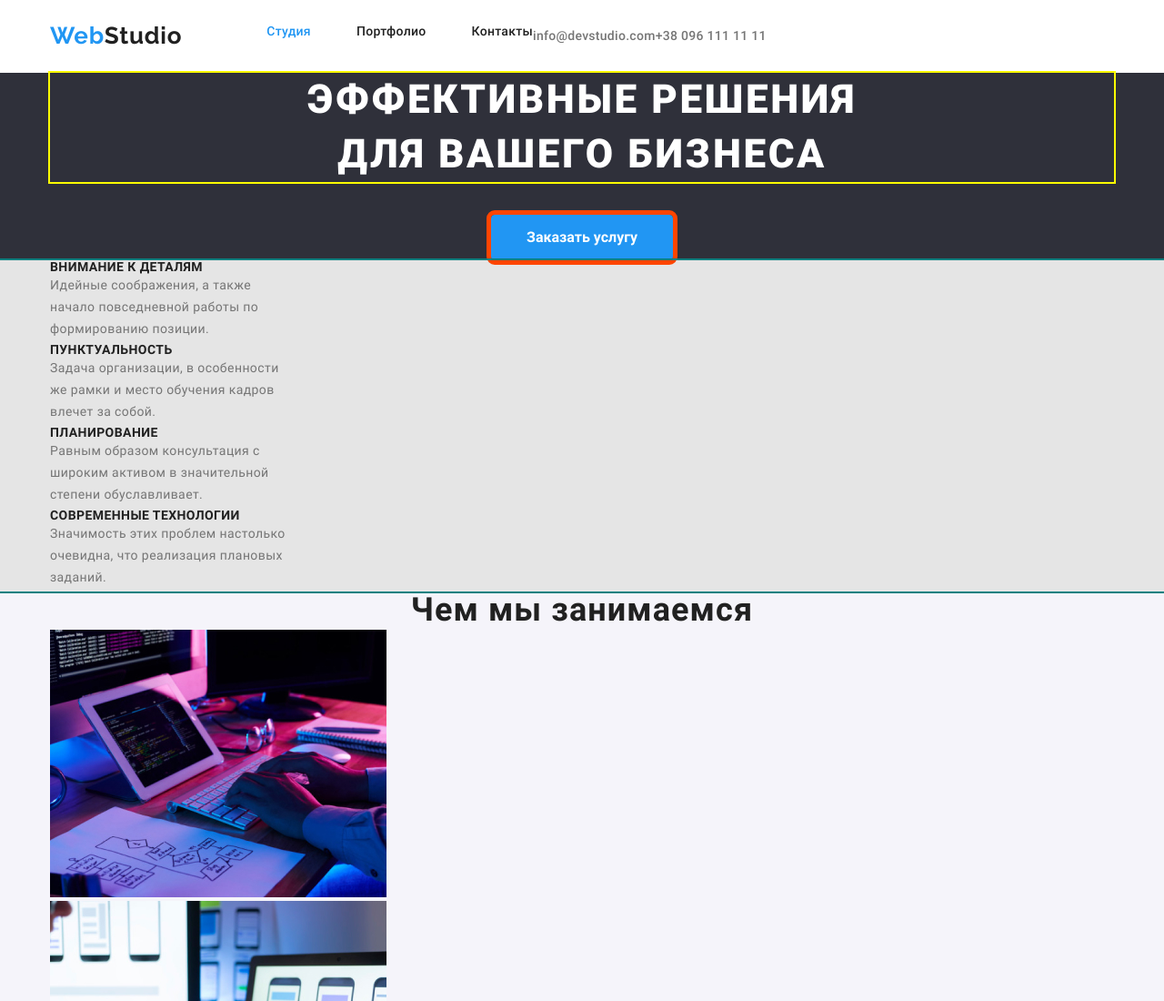
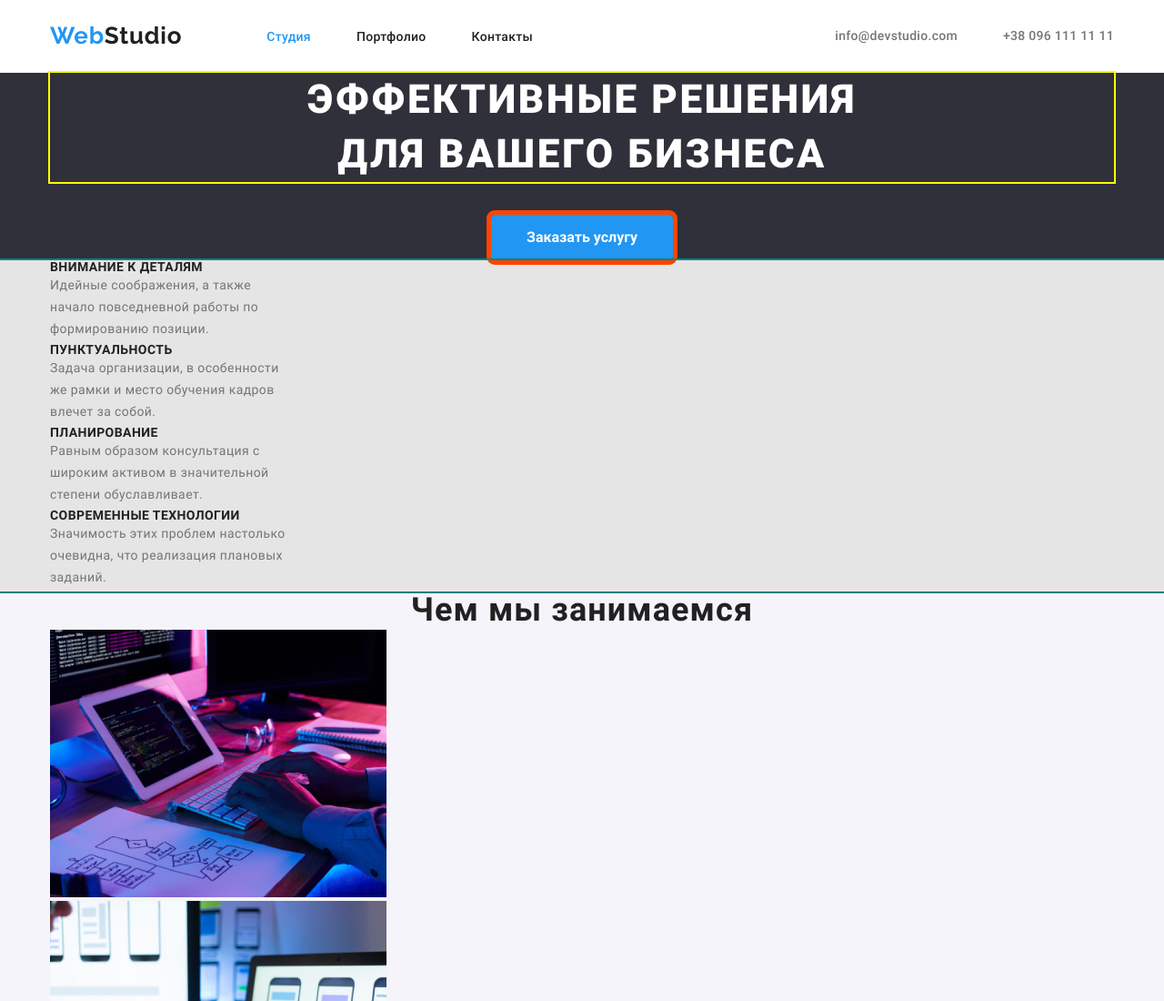
Before and after one commit to galen4ik/goit-markup-hw-03, a plain HTML site: page index.html in a window 1280 px wide. Shown: the top 1100 px of the page at 91% size. Drawn offline with nearby package versions, Linux system fonts and the light colour scheme.

Commit message:
отцентрирован нав

```diff
--- a/css/style.css
+++ b/css/style.css
@@ -101,6 +101,7 @@ li{
 
 .site-nav {
     display: flex;
+    align-items: center;
 
     background-color: var(--white);
 }
@@ -158,12 +159,15 @@ li{
 
 /* Info */
 .info-list{
- display: flex;
+    display: flex;
+    align-items: center;
+    margin-left: auto;
 }
 
-.info-list .item + .item{
+.info-list .item:not(:last-child){
     margin-right: 50px;
 }
+
 .info{
     display: block;
     padding-top: 32px;
```
